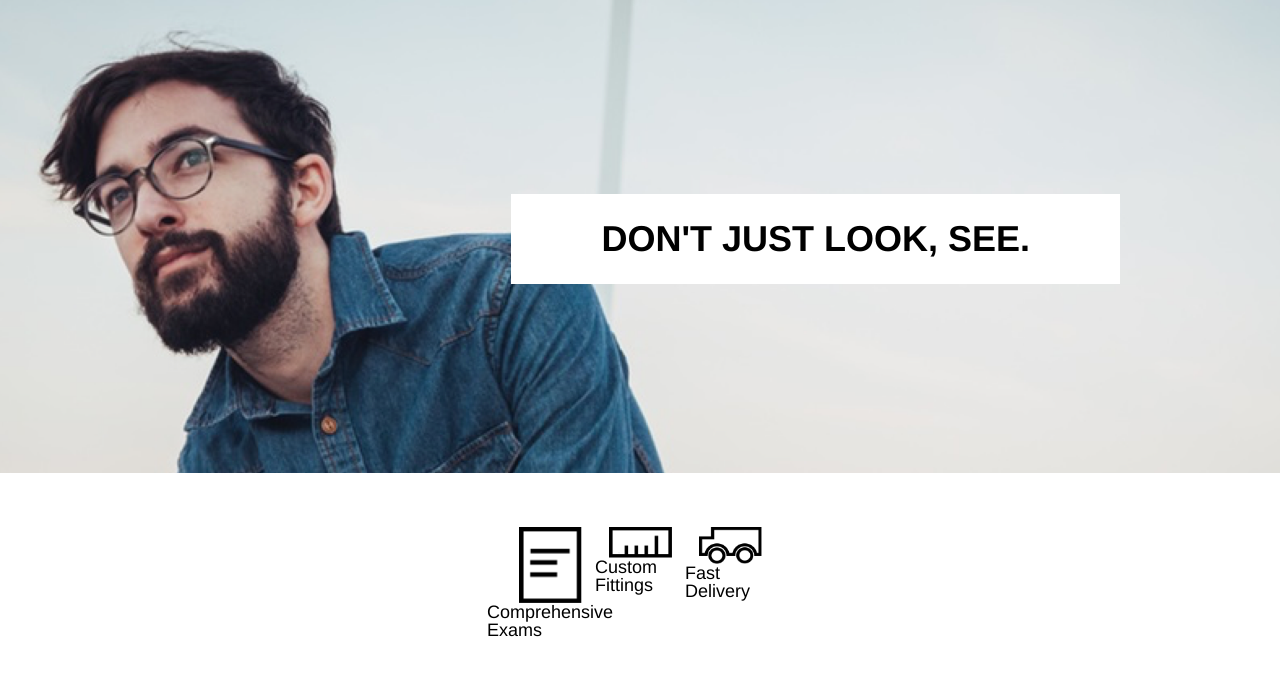
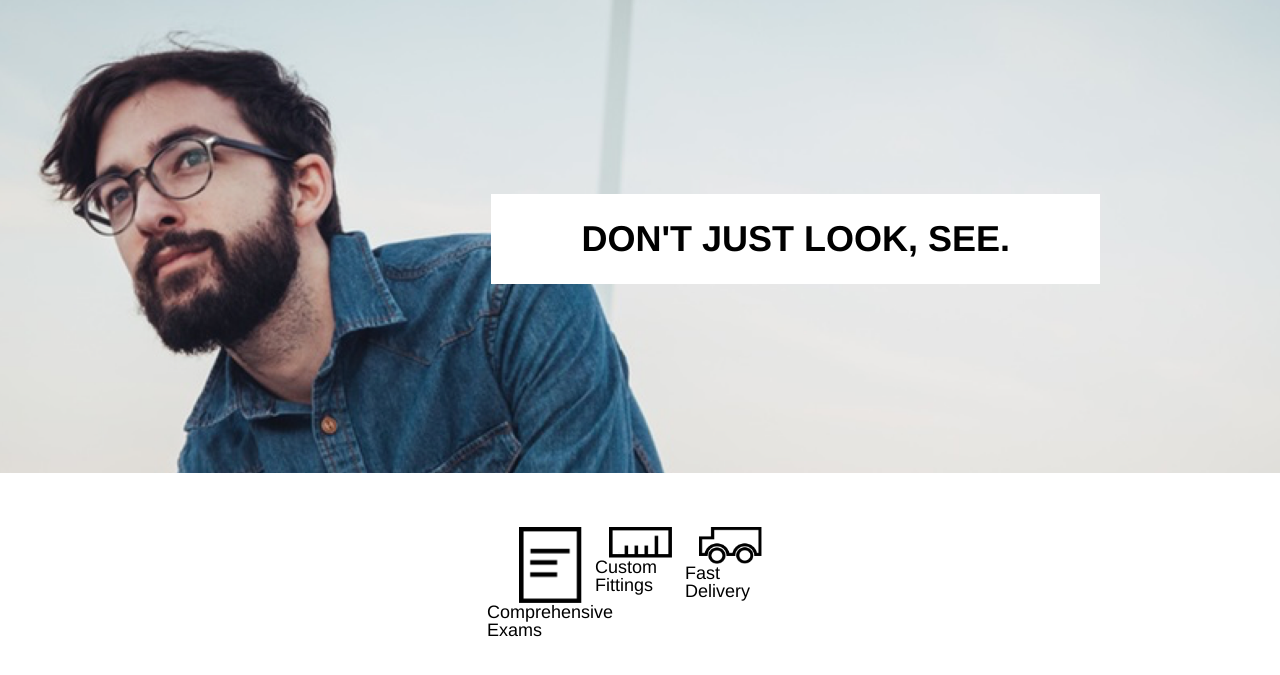
Before and after one commit to angelojohngage/tshell, a plain HTML site: page index.html in a window 1280 px wide. Shown: the part 85-760 px from the top of the page. Drawn offline with Linux system fonts and the light colour scheme.

Commit message:
i think i fixed motto issue

```diff
--- a/index.html
+++ b/index.html
@@ -9,7 +9,7 @@
   <body>
 
    <div class="hero">
-    <div class="top-container">
+    <div class="header-container">
       <header>
 
         <div class="logo">
--- a/style.css
+++ b/style.css
@@ -25,12 +25,11 @@ header {
   margin: 1rem auto;
 }
 
-.top-container {
+.header-container {
   display: flex;
   align-items: flex-end;
   flex-direction: column;
   height: 31rem;
-  width: 960px;
   margin: 0 auto;
 }
 
@@ -62,11 +61,13 @@ header {
   align-items: center;
   height: 5rem;
   margin-top: 10rem;
+  margin-right: 10rem;
   padding: 0rem 5rem;
   background-color: white;
 }
 
 .motto span {
+  display: flex;
   font-size: 2rem;
   font-weight: bold;
   line-height: 1.2;
```
